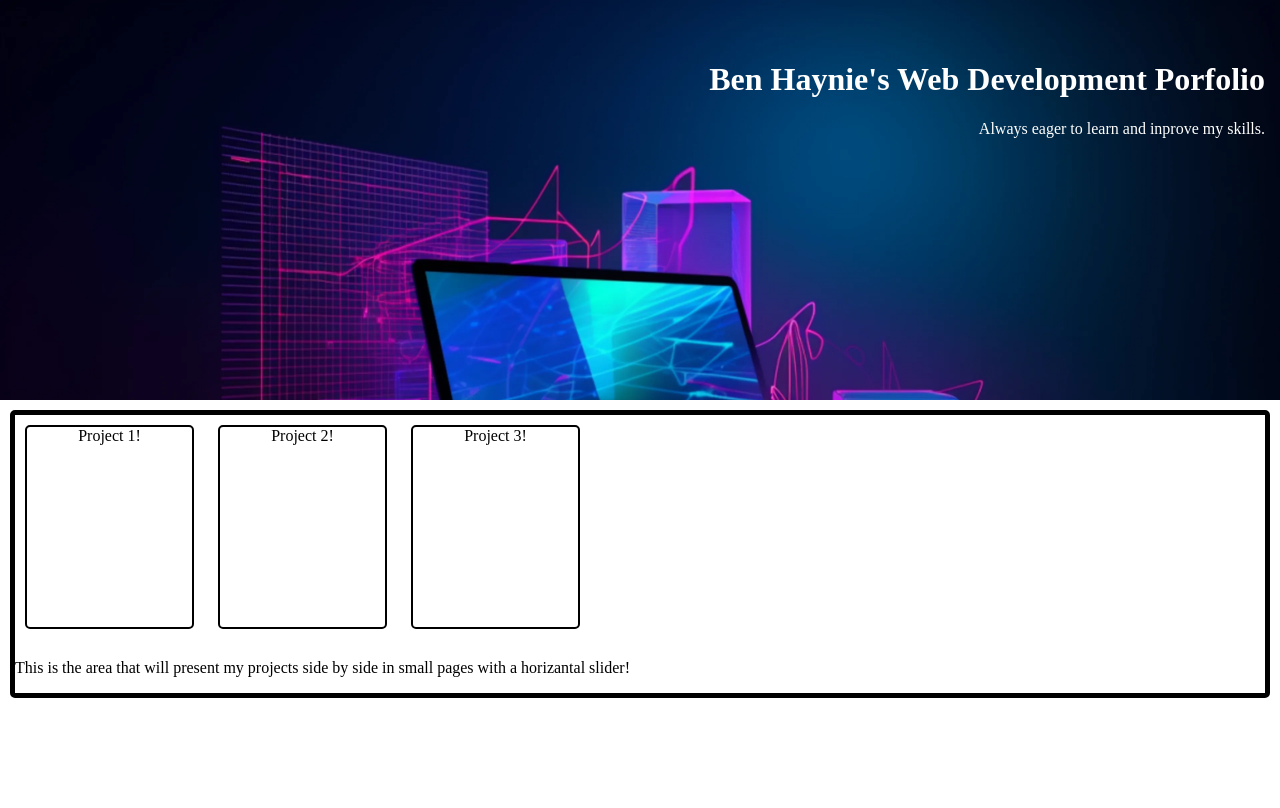
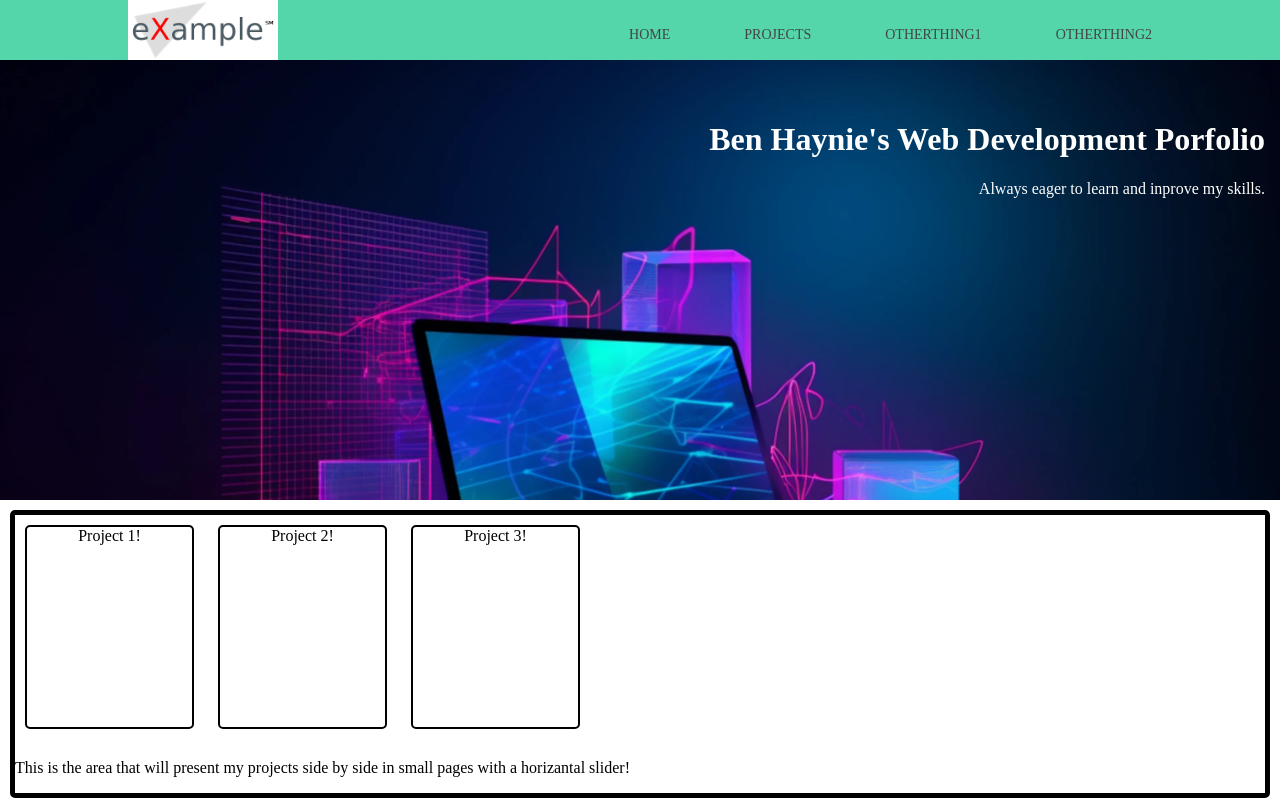
Before and after one commit to ben-olsen-haynie/Portfolio-Ben-Haynie, a plain HTML site: page portfolio.html in a window 1280 px wide. Drawn offline with Linux system fonts and the light colour scheme.

Commit message:
Worked on nav for the top with an example logo

```diff
--- a/portfolio.css
+++ b/portfolio.css
@@ -5,14 +5,48 @@ html, body {
 }
 
 header {
+    background: #55d6aa;
+}
+header::after {
+    content: '';
+    display: table;
+    clear: both;
+}
+.navContainer {
+    width: 80%;
+    margin: 0 auto;
+}
+nav {
+    float: right;
+}
+.logo {
+    background-size: cover;
+    height: 60px;
+    float: left;
+}
+nav ul {
+    margin: 0;
+    padding: 0;
+    list-style: none;
+}
+nav li {
+    display: inline-block;
+    margin-left: 70px;
+    padding-top: 25px;
+}
+nav a {
+    color: #444;
+    text-decoration: none;
+    text-transform: uppercase;
+    font-size: 14px;
+}
+nav a:hover {
+    color: #000;
+}
+
+.headerContainer {
     background-image: url('images/WebDevPic2.webp');
     background-size: cover;
-    height: 400px;
-
-}
-
-
-.headerContainer {
     color: white;
     text-align: right;
     padding-right: 15px;
--- a/portfolio.html
+++ b/portfolio.html
@@ -5,12 +5,23 @@
     <link rel="stylesheet" href="portfolio.css" />
   </head>
   <header>
+    <div class="navContainer">
+      <img src="images/portfolioLogo.png" alt="logo" class="logo" />
+      <nav>
+        <ul>
+          <li><a href="#">Home</a></li>
+          <li><a href="#">Projects</a></li>
+          <li><a href="#">OtherThing1</a></li>
+          <li><a href="#">OtherThing2</a></li>
+        </ul>
+      </nav>
+    </div>
+  </header>
+  <body>
     <div class="headerContainer">
       <h1>Ben Haynie's Web Development Porfolio</h1>
       <p>Always eager to learn and inprove my skills.</p>
     </div>
-  </header>
-  <body>
     <div class="projectsBox">
       <div class="interiorProjectBox">Project 1!</div>
       <div class="interiorProjectBox">Project 2!</div>
```
Also changed, not shown: images/portfolioLogo.png (added).
